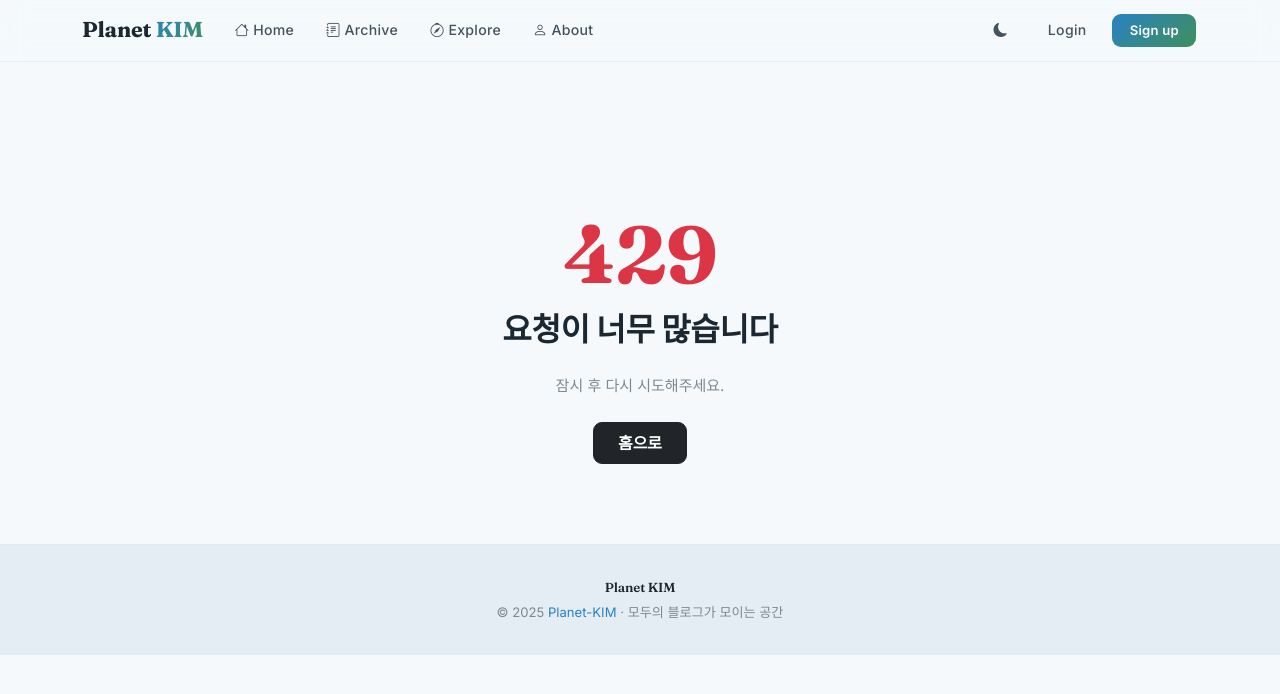
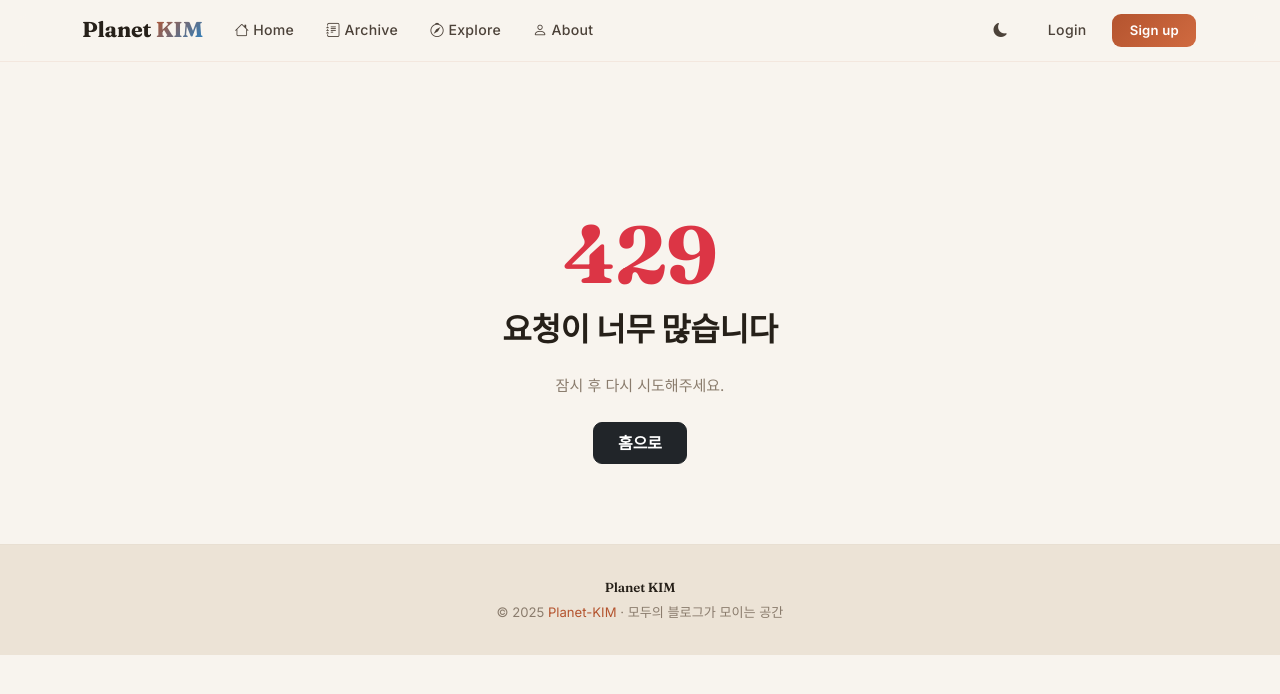
Before and after one commit to Planet-KIM/myblog, a Python web app: template app/templates/429.html in a window 1280 px wide. Shown: the top 694 px of the page. Run offline with Jinja, Linux system fonts and the light colour scheme; the template is opened without the code that fills it, so the values that code supplies are empty; some web fonts are replaced.

Commit message:
style: blend terracotta with sky/green on a warm, moderately bright base
- Bring terracotta back as the primary brand (the "적당히 밝은" warm tone),
  with soft sky-blue accent and sage-green secondary as cool points
- Warm the background from cool near-white to a soft warm paper so it reads
  less washed-out; warm-tinted shadows; terracotta favicon/theme-color
- Realign dark theme and article-page accents to the same blend

```diff
--- a/app/static/css/theme.css
+++ b/app/static/css/theme.css
@@ -7,22 +7,22 @@
    밝고 따뜻한 에디토리얼: 모래빛 종이 배경 + 테라코타/딥틸 브랜드 + 세리프 헤드라인.
    ───────────────────────────────────────────── */
 :root {
-  /* Brand — 소프트 스카이 블루 (흰 배경 대비 AA, 텍스트/버튼 겸용) */
-  --primary: #2a82c4;
-  --primary-light: #6cb2e6;
-  --primary-dark: #1d6098;
-  --primary-rgb: 42, 130, 196;
+  /* Brand — 테라코타 (적당히 밝은 따뜻함, 메인) */
+  --primary: #b4542f;
+  --primary-light: #d06a40;
+  --primary-dark: #8f3f20;
+  --primary-rgb: 180, 84, 47;
 
-  /* Accent — 소프트 세이지 그린 */
-  --accent: #3f8f5c;
-  --accent-light: #68b589;
-  --accent-dark: #2f7047;
-  --accent-rgb: 63, 143, 92;
+  /* Accent — 소프트 스카이 (시원한 포인트) */
+  --accent: #2a82c4;
+  --accent-light: #6cb2e6;
+  --accent-dark: #1d6098;
+  --accent-rgb: 42, 130, 196;
 
-  /* Secondary — 소프트 틸 */
-  --secondary: #4a9fb0;
-  --secondary-light: #76bccb;
-  --secondary-dark: #357a89;
+  /* Secondary — 세이지 그린 */
+  --secondary: #3f8f5c;
+  --secondary-light: #68b589;
+  --secondary-dark: #2f7047;
 
   /* Alert Colors */
   --success: #3f8f5c;
@@ -30,33 +30,33 @@
   --danger: #c0392b;
   --info: #2a82c4;
 
-  /* Surfaces — 맑고 시원한 종이 */
+  /* Surfaces — 따뜻하고 적당히 밝은 종이 */
   --surface: #ffffff;
-  --surface-light: #eef4f8;
-  --surface-dark: #e4edf3;
+  --surface-light: #f5efe7;
+  --surface-dark: #ece3d6;
 
   /* Background */
-  --bg-body: #f5f9fc;         /* soft cool paper */
-  --bg-overlay: rgba(245, 249, 252, 0.85);
+  --bg-body: #f8f4ee;         /* warm soft paper */
+  --bg-overlay: rgba(248, 244, 238, 0.85);
 
-  /* Text — 쿨 뉴트럴 near-black */
-  --text-primary: #1b2831;
-  --text-main: #44535e;
-  --text-muted: #7b8993;
-  --text-disabled: #aeb9c1;
+  /* Text — 따뜻한 뉴트럴 near-black */
+  --text-primary: #262019;
+  --text-main: #4c4239;
+  --text-muted: #8a7c6d;
+  --text-disabled: #b7a996;
 
-  /* Borders — 쿨 그레이 */
-  --border: #e2e9ef;
-  --border-light: #eef3f7;
-  --border-dark: #ccd8e0;
+  /* Borders — 따뜻한 샌드 */
+  --border: #e8dfd2;
+  --border-light: #f1ebe0;
+  --border-dark: #d8cbb9;
 
   /* Gradients */
-  --gradient-primary: linear-gradient(135deg, var(--primary), var(--accent));
-  --gradient-hero: linear-gradient(135deg, rgba(42, 130, 196, 0.10), rgba(63, 143, 92, 0.08));
-  --gradient-card: linear-gradient(180deg, transparent, rgba(27, 40, 49, 0.03));
+  --gradient-primary: linear-gradient(135deg, var(--primary), var(--primary-light));
+  --gradient-hero: linear-gradient(135deg, rgba(180, 84, 47, 0.08), rgba(42, 130, 196, 0.06));
+  --gradient-card: linear-gradient(180deg, transparent, rgba(60, 45, 30, 0.03));
   --gradient-text: linear-gradient(135deg, var(--primary), var(--accent));
 
-  /* Category Colors */
+  /* Category Colors (테라코타 + 쿨 포인트) */
   --cat-travel: #2a82c4;      /* Sky */
   --cat-food: #c4820e;        /* Amber */
   --cat-tech: #7a5bbf;        /* Violet */
@@ -84,12 +84,12 @@
   --font-display: var(--font-serif);
   --font-mono: 'Fira Code', 'JetBrains Mono', monospace;
 
-  /* Shadows — soft & cool-tinted */
-  --shadow-sm: 0 1px 2px rgba(30, 50, 70, 0.06);
-  --shadow-md: 0 4px 14px rgba(30, 50, 70, 0.08);
-  --shadow-lg: 0 14px 32px rgba(30, 50, 70, 0.10);
-  --shadow-xl: 0 26px 50px rgba(30, 50, 70, 0.12);
-  --shadow-glow: 0 0 0 3px rgba(42, 130, 196, 0.15);
+  /* Shadows — soft & warm-tinted */
+  --shadow-sm: 0 1px 2px rgba(60, 45, 30, 0.06);
+  --shadow-md: 0 4px 14px rgba(60, 45, 30, 0.08);
+  --shadow-lg: 0 14px 32px rgba(60, 45, 30, 0.10);
+  --shadow-xl: 0 26px 50px rgba(60, 45, 30, 0.12);
+  --shadow-glow: 0 0 0 3px rgba(180, 84, 47, 0.15);
 
   /* Transitions */
   --transition-fast: 150ms cubic-bezier(0.4, 0, 0.2, 1);
--- a/app/static/css/writer-journey.css
+++ b/app/static/css/writer-journey.css
@@ -11,9 +11,9 @@
   --ink-black: #1a1a1a;
   --soft-gray: #6b7280;
   --light-gray: #f3f4f6;
-  /* 글 상세 액센트를 브랜드 톤(하늘/연두)으로 통일 */
-  --accent-blue: #2a82c4;   /* sky (brand primary) */
-  --accent-green: #3f8f5c;  /* sage green */
+  /* 글 상세 액센트를 브랜드 톤(테라코타 + 쿨 포인트)으로 통일 */
+  --accent-blue: #b4542f;   /* terracotta (brand primary) */
+  --accent-green: #2a82c4;  /* sky (cool point) */
   --accent-amber: #c4820e;
   --shadow-color: rgba(0, 0, 0, 0.05);
 
--- a/app/templates/base.html
+++ b/app/templates/base.html
@@ -44,8 +44,8 @@
   {% endfor %}{% endif %}{% endif %}
   <!-- Favicon & theme color -->
   <link rel="icon" type="image/svg+xml" href="{{ url_for('static', path='favicon.svg') }}">
-  <meta name="theme-color" content="#121a21" media="(prefers-color-scheme: dark)">
-  <meta name="theme-color" content="#f5f9fc" media="(prefers-color-scheme: light)">
+  <meta name="theme-color" content="#1a1511" media="(prefers-color-scheme: dark)">
+  <meta name="theme-color" content="#f8f4ee" media="(prefers-color-scheme: light)">
   <!-- Bootstrap -->
   <link href="https://cdn.jsdelivr.net/npm/bootstrap@5.3.3/dist/css/bootstrap.min.css" rel="stylesheet">
   <!-- Bootstrap Icons -->
```
Also changed, not shown: other parts of app/static/css/theme.css (+28 -27 lines), app/static/favicon.svg.
